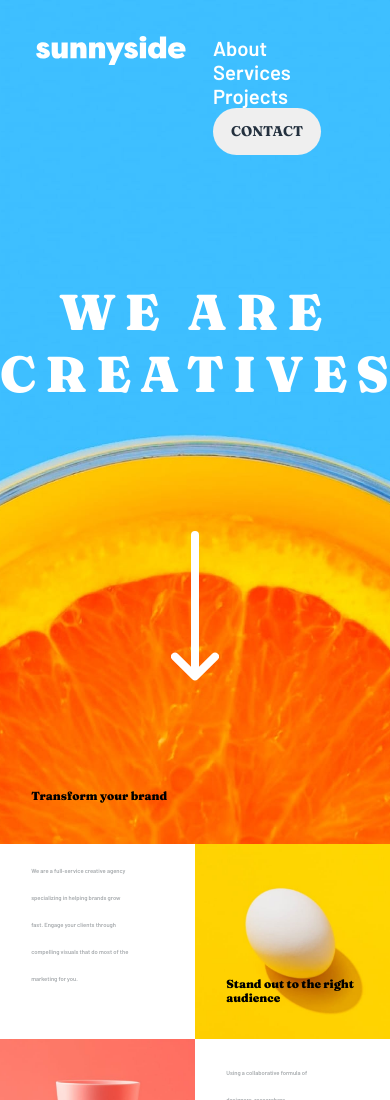
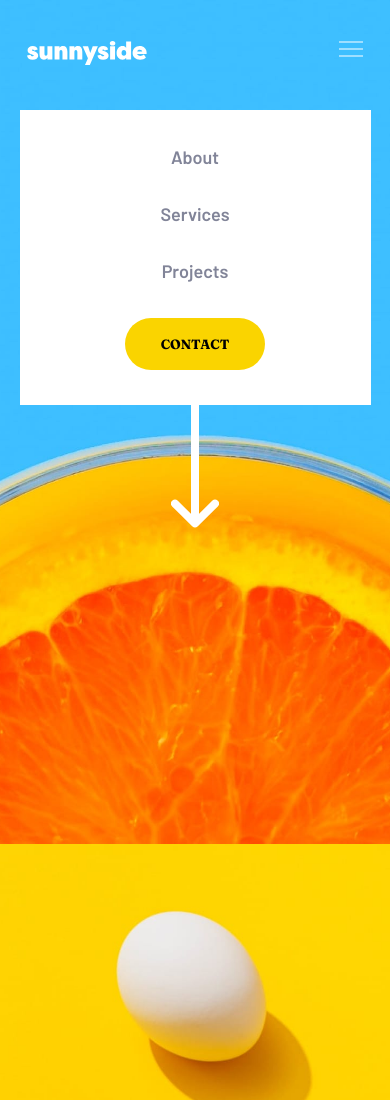
Before and after one commit to Artwot/sunny-agency-landing-page, a plain HTML site: page index.html in a window 390 px wide. Shown: the top 1100 px of the page. Drawn offline with Linux system fonts and the light colour scheme.

Commit message:
Responsive design is already done. The mobile menu is started

```diff
--- a/index.html
+++ b/index.html
@@ -23,7 +23,6 @@
     <link rel="stylesheet" href="style.css" />
 
     <title>Frontend Mentor | Sunnyside agency landing page</title>
-
   </head>
   <body>
     <!-- Intro Page -->
@@ -50,8 +49,35 @@
               <button href="#">Contact</button>
             </li>
           </ul>
+          <!-- Hamburguer menu -->
+          <button type="button" class="hamburguer-menu">
+            <span class="hamburguer-top"></span>
+            <span class="hamburguer-middle"></span>
+            <span class="hamburguer-bottom"></span>
+          </button>
         </div>
       </navbar>
+
+      <!-- Mobile menu -->
+      <div class="mobile-menu">
+        <ul class="mb-menu-links">
+          <li class="mb-list-items">
+            <a href="#">About</a>
+          </li>
+          <li class="mb-list-items">
+            <a href="#">Services</a>
+          </li>
+          <li class="mb-list-items">
+            <a href="#">Projects</a>
+          </li>
+          <li class="mb-list-items contact">
+            <button href="#">Contact</button>
+          </li>
+        </ul>
+      </div>
+
+
+      <!-- Main title -->
       <h1 class="title">We are creatives</h1>
       <div class="arrow">
         <img src="images/icon-arrow-down.svg" alt="" />
@@ -178,7 +204,7 @@
       </ul>
 
       <div class="footer-icons">
-        <a href="#" class="" class="social-icon">
+        <a href="#" class="social-icon">
           <i class="fab fa-facebook-square"></i>
         </a>
         <a href="#" class="social-icon">
--- a/style.css
+++ b/style.css
@@ -97,6 +97,10 @@
 .list-items button:hover {
   color: var(--white);
   background-color: rgba(255, 255, 255, 0.4);
+}
+
+.hamburguer-menu {
+  display: none;
 }
 
 /* Home Title */
@@ -257,7 +261,7 @@
   background-image: url("images/desktop/image-photography.jpg");
 }
 
-/* Title and paragraph for the "Graphic design card" */
+/* Color title and paragraph for the "Graphic design card" */
 #card-title-1,
 #card-text-1 {
   color: var(--dark-desaturated-cyan);
@@ -387,7 +391,7 @@
 }
 
 .footer-link {
-  margin-right: 1.3rem;
+  margin: 0 0.5rem;
   margin-bottom: 3rem;
 }
 
@@ -421,7 +425,203 @@
   text-align: center;
   background-color: #90d4c5;
   color: var(--dark-moderate-cyan);
+  padding-bottom: 0.5rem;
 }
+
 .attribution a {
   color: hsl(228, 45%, 44%);
 }
+
+/* Responsive-CSS */
+@media (max-width: 768px) {
+  /* Hide the navbar  */
+  .navbar-links {
+    display: none;
+  }
+
+  .navbar-container {
+    padding: 2.3rem 1.5rem;
+  }
+
+  .navbar-logo img {
+    width: 120px;
+  }
+
+  .title {
+    /* margin-top: 2rem; */
+    font-size: 2rem;
+  }
+
+  .arrow img {
+    margin-top: 5rem;
+  }
+
+  .card {
+    flex-direction: column;
+  }
+
+  .card-info {
+    padding: 1.8rem 1rem 1.5rem;
+    /* justify-content: center; */
+    /* align-items: center; */
+    flex-basis: auto;
+    height: 110vw;
+  }
+
+  .card-title,
+  .card-text {
+    margin-bottom: 1.5rem;
+  }
+
+  .card-title {
+    font-size: 1.7rem;
+    text-align: center;
+  }
+
+  .card-text {
+    font-size: 1rem;
+    text-align: center;
+    padding: 0;
+  }
+
+  .learn-more-button {
+    align-self: center;
+    font-size: 0.73rem;
+  }
+
+  .card-img {
+    flex-basis: auto;
+    height: 80vw;
+  }
+
+  #img1,
+  #img2 {
+    order: -1;
+  }
+
+  .card-image-info {
+    height: 130vw;
+    flex-basis: auto;
+    padding-top: 80%;
+  }
+
+  .card-image-info h4 {
+    font-size: 1.36rem;
+  }
+
+  .card-image-info p {
+    font-size: 0.75rem;
+  }
+
+  /* "Client Testimonials" */
+  .client-testimonials {
+    margin: 2rem 1rem;
+  }
+
+  .client-title {
+    font-size: 0.9rem;
+    margin-bottom: 2.5rem;
+  }
+
+  .client-cards-container {
+    flex-direction: column;
+    align-items: center;
+  }
+
+  .client-card {
+    margin-bottom: 2.5rem;
+  }
+
+  .client-opinion {
+    font-size: 1rem;
+    line-height: 1.5;
+    margin-bottom: 0.5rem;
+  }
+
+  .client-profile-pic {
+    margin-bottom: 0.5rem;
+  }
+
+  /* Bottom images container */
+  .images-container {
+    flex-wrap: wrap;
+    height: 100vw;
+  }
+
+  #image-1,
+  #image-2,
+  #image-3,
+  #image-4 {
+    flex: auto;
+    width: 50vw;
+    height: 50%;
+  }
+
+  /* Hamburguer menu */
+  .hamburguer-menu {
+    width: 24px;
+    height: 24px;
+    position: relative;
+    background: none;
+    border: none;
+    cursor: pointer;
+    z-index: 10;
+    display: block;
+  }
+
+  .hamburguer-top,
+  .hamburguer-middle,
+  .hamburguer-bottom {
+    position: absolute;
+    top: 0;
+    left: 0;
+    width: 24px;
+    height: 2px;
+    background-color: rgba(255, 255, 255, 0.5);
+  }
+
+  .hamburguer-middle {
+    transform: translateY(7px);
+  }
+
+  .hamburguer-bottom {
+    transform: translateY(14px);
+  }
+
+  /* Mobile menu */
+  .mobile-menu {
+    width: 90%;
+    height: 35%;
+    padding: 1rem 0;
+    position: fixed;
+    right: calc(100% - 95%);
+    background-color: var(--white);
+    font-size: 1rem;
+    font-family: "Barlow", sans-serif;
+  }
+
+  .mb-menu-links {
+    height: 100%;
+    display: flex;
+    flex-direction: column;
+    align-items: center;
+    justify-content: space-around;
+    list-style: none;
+  }
+
+  .mb-list-items a {
+    text-decoration: none;
+    color: var(--dark-grayish-blue);
+  }
+
+  .mb-list-items button {
+    background-color: var(--yellow);
+    border: none;
+    border-radius: 2rem;
+    padding: 1rem 2rem;
+    font-family: serif;
+    font-family: "Fraunces", serif;
+    text-transform: uppercase;
+    cursor: pointer;
+  }
+}
```
